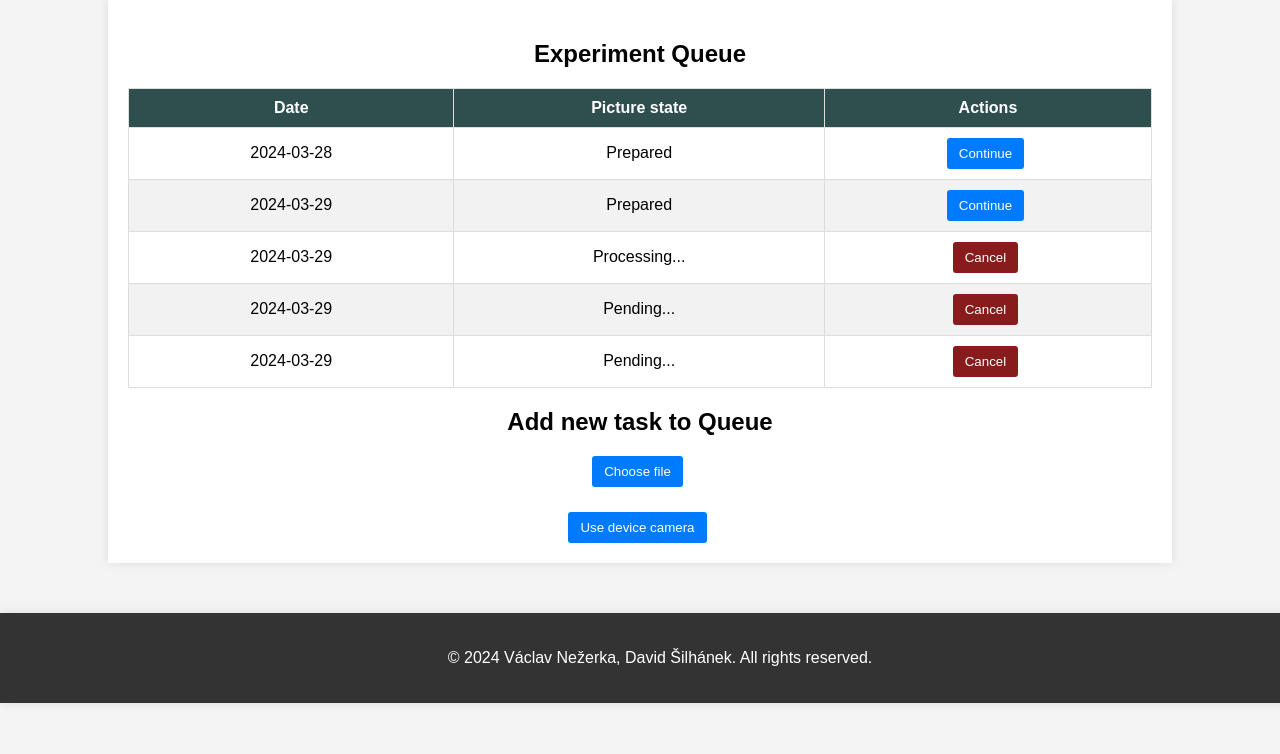
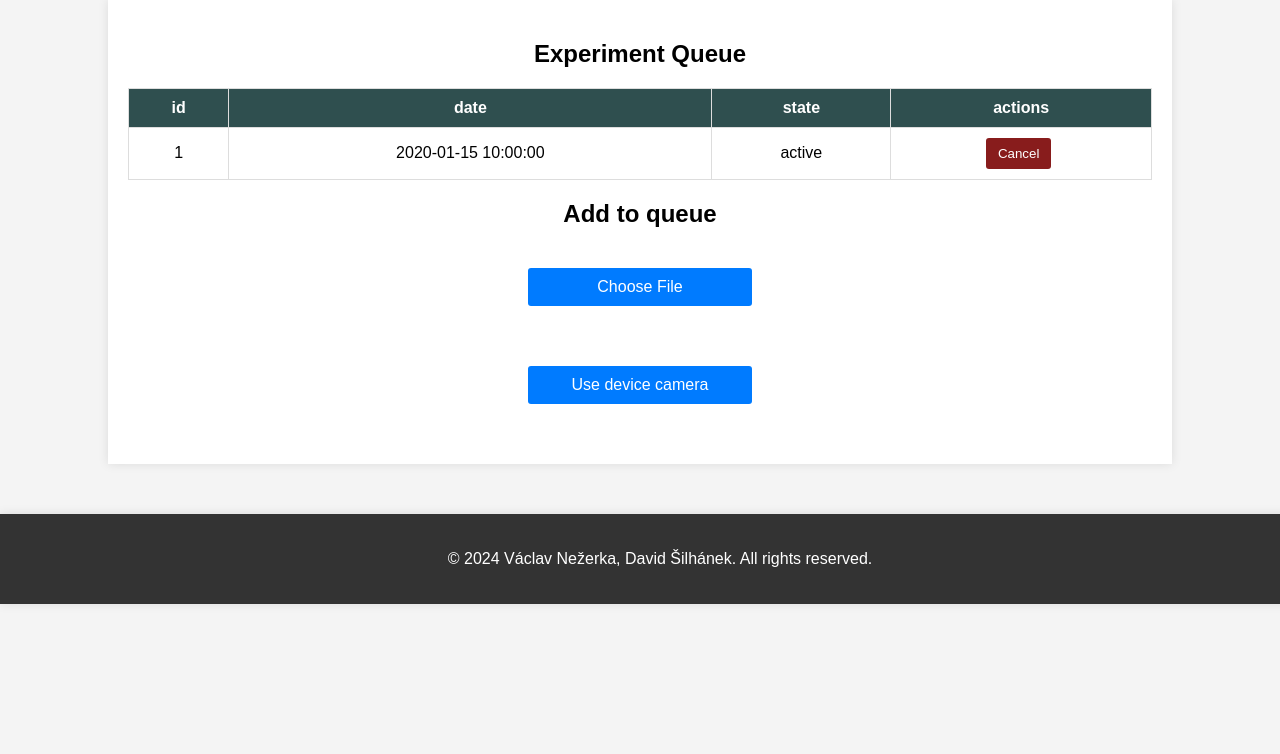
Before and after one commit to VaclavNezerka/PyPAIS_web.py, a Flask app: page /queue in a window 1280 px wide. Shown: the part 46-800 px from the top of the page. Run offline with Flask 3, Linux system fonts and the light colour scheme; the visitor is signed in with stand-in values (Sample User, id 1); tables that the repository leaves empty hold one stand-in row (values such as "Sample post"); a database or web service that is not in the repository returns one stand-in record (values such as "Sample title"); parts of the project's set-up code (start-up, migrations or seed data) failed here and were passed over; some libraries are stand-ins or nearby versions.

Commit message:
Tables Experiments and Experiment Queue reads data from database now.

```diff
--- a/app.py
+++ b/app.py
@@ -46,21 +46,22 @@ current_images = {'gray': [], 'entropy': {}, 'gray_original': {},
 def check_authentication(func):
     @wraps(func)
     def wrapper(*args, **kwargs):
-        try:
-            if 'authenticated' in session and session['authenticated']:
-                return func(*args, **kwargs)
-            else:
-                flash('You must be logged in to access this page.','error')
-                return redirect(url_for('login'))
-        except:
+        # try:
+        if 'authenticated' in session and session['authenticated']:
+            return func(*args, **kwargs)
+        else:
+            flash('You must be logged in to access this page.','error')
             return redirect(url_for('login'))
+        # except:
+        #     return redirect(url_for('login'))
     return wrapper
 
 @app.route('/')
 @check_authentication
 def index():
-    print('\n\nINDEX\n\n')
     return render_template('index.html', session=session), 200
+
+
 
 @app.errorhandler(404)
 def page_not_found(error):
@@ -96,7 +97,13 @@ def login():
                 mail=execute_query(query=query,values=values)[0][0]
                 session['authenticated']=True
                 session['username']=mail
-                session['img']=current_images
+                session['user_id']=execute_query('SELECT id FROM public_users WHERE e_mail=%s',(mail,))[0][0]
+                id=session['user_id']
+                flash(f'You {id}','success')
+                current_images = {'gray': [], 'entropy': {}, 'gray_original': {},
+                  'entropy_original': {}, 'suggested_mask_threshold': {}, 'suggested_mask_blur': {},
+                  'suggested_mask': [], 'manual_mask_adjustments': []}
+                current_images=current_images
                 # session.permanent=True
                 return redirect('/')
             else:
@@ -107,15 +114,23 @@ def login():
     else:
         return redirect('/')
 
+
 @app.route('/queue',methods=['GET','POST'])
 @check_authentication
 def queue():
-    return render_template('queue.html',session=session)
+    records=[('id','time_stamp','current_state')]
+    columnames=['id','date','state','actions']
+    actions=['Edit','Cancel']
+    records.append(execute_query("SELECT id, time_stamp, current_state FROM experiments where added_by_user=%s AND current_state!='finished' ",(session['user_id'],)))
+    return render_template('queue.html',records=records,session=session,dynamic_content='Experiment Queue',columnames=columnames, actions = actions)
 
 @app.route('/experiments',methods=['GET','POST'])
 @check_authentication
 def experiments():
-    return render_template('experiments.html',session=session)
+    records=[('id','time_stamp','expert_guess')]
+    records.append(execute_query("SELECT id, time_stamp, expert_guess FROM experiments where added_by_user=%s AND current_state='finished' ",(session['user_id'],)))
+    print(records)
+    return render_template('experiments.html',records=records,session=session,dynamic_content='Experiments')
 
 @app.route('/register',methods=['GET','POST'])
 def register():
@@ -139,7 +154,6 @@ def register():
             return render_template('form.html',dynamic_content='Register new user',form=form,session=session)
     else:
         return redirect('/')
-
 
 @app.route('/grayscale-data', methods=['POST'])
 def get_grayscale_data():
@@ -200,8 +214,8 @@ def remove_picture_background():
 @app.route('/entropy', methods=['POST'])
 def calculate_entropy():
     # np_gray = cv2.imread('temp/gray_temp.jpg', cv2.IMREAD_GRAYSCALE)
+    # print(current_images)
     np_gray = current_images['gray']
-
     # Calculate local entropy
     entropy_image = entropy(img_as_ubyte(np_gray), disk(5))
 
@@ -262,6 +276,8 @@ def apply_mask():
     entropy_min_threshold = int(request.form.get('entropyMinThreshold', 0))
     entropy_max_threshold = int(request.form.get('entropyMaxThreshold', 255))
 
+    # qqq -session current images
+
     print('Mask applied')
     # np_gray = cv2.imread('temp/gray_temp.jpg', cv2.IMREAD_GRAYSCALE)
     # np_entropy = cv2.imread('temp/entropy_temp.jpg', cv2.IMREAD_GRAYSCALE)
--- a/static/script.js
+++ b/static/script.js
@@ -205,8 +205,8 @@ function processImage() {
         formData.append('entropyMaxThreshold', document.getElementById('entropyMaxThresholdSlider').value);
         formData.append('imageId', 'gray');
 
-        const uniqueQuery = '?nocache=' + new Date().getTime();
-        fetch('/apply-mask' + uniqueQuery, { method: 'POST', body: formData })
+        // const uniqueQuery = '?nocache=' + new Date().getTime();
+        fetch('/apply-mask', { method: 'POST', body: formData })
         .then(response => response.blob())
         .then(imageBlob => {
             var imageUrl = URL.createObjectURL(imageBlob);
--- a/templates/queue.html
+++ b/templates/queue.html
@@ -72,66 +72,53 @@
     }
 </style>
 </head>
-<body>
 <div class="container">
-    <h2>Experiment Queue</h2>
+    <h2>{{dynamic_content}}</h2>
     <table>
         <thead>
             <tr>
-                <th>Date</th>
-                <th>Picture state</th>
-                <th>Actions</th>
+                {% for column_name in columnames %}
+                <th>{{column_name}}</th>
+                {% endfor %}
             </tr>
         </thead>
         <tbody>
+            {% if records %}
+            {% for record in records[1:] %}
+            {% for field in record %}
             <tr>
-                <td>2024-03-28</td>
-                <td>Prepared</td>
+                {% for column in field %}
+                <td>{{column}}</td>
+                {% endfor %}
                 <td>
+                    {% if field[-1]== 'prepared' %}
                     <button class="btn-details">Continue</button>
-                </td>
-            </tr>
-            <tr>
-                <td>2024-03-29</td>
-                <td>Prepared</td>
-                <td>
+                    {% elif field[-1]== 'started' %}
                     <button class="btn-details">Continue</button>
-                </td>
-            </tr>
-            <tr>
-                <td>2024-03-29</td>
-                <td>Processing...</td>
-                <td>
+                    {% endif %}
                     <button class="btn-cancel">Cancel</button>
                 </td>
             </tr>
-            <td>2024-03-29</td>
-            <td>Pending...</td>
-            <td>
-                <button class="btn-cancel">Cancel</button>
-            </td>
-        </tr>
-        <td>2024-03-29</td>
-        <td>Pending...</td>
-        <td>
-                    <button class="btn-cancel">Cancel</button>
-                </td>
-            </tr>
+                  {% endfor %}
+                  {% endfor %}
+        {% else %}
+        <p>No records found</p>
+        {% endif %}
+
         </tbody>
     </table>
-    <div>
-        <h2>Add new task to Queue</h2>
-        <div>
-            <button class="btn-details">Choose file</button>
-        </div>
-        <h6></h6>
-        <div>
-            <button class="btn-details">Use device camera</button>
-        </div>
-    </div>
-</div>
 
 </body>
+
+
+<h2>Add to queue</h2>
+<div class="row">
+    <input type="file" id="fileInput" accept="image/*" class="custom-file-input">
+    <label for="fileInput"  class="custom-file-label">Choose File</label>
+</div>
+<div class="row">
+    <input type="file" id="fileInput" accept="image/*" class="custom-file-input">
+    <label for="fileInput"  class="custom-file-label">Use device camera</label>
+</div>
 </html>
-
 {% endblock content %}
```
Also changed, not shown: PyPAIS_DB.session.sql (+18 -0 lines), templates/experiments.html (+19 -27 lines), 1 other file.
